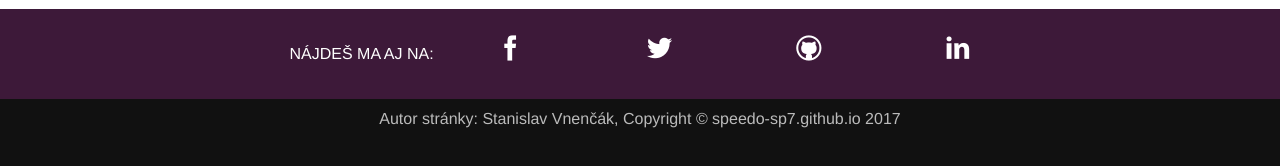
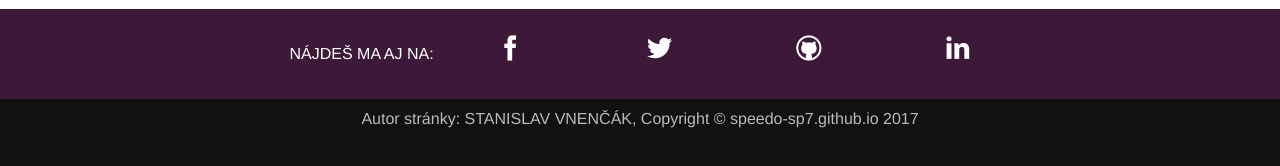
Before and after one commit to speedo-sp7/speedo-sp7.github.io, a Jekyll site: the page built from index.html, in a window 1280 px wide and 900 px high, scrolled down 546 px. Shown: the part 731-897 px from the top of the window. Built offline with Jekyll 4.4.1, drawn with Linux system fonts in a browser that asks for light colours; emoji names are drawn with the system emoji font.

```diff
--- a/_config.yml
+++ b/_config.yml
@@ -2,7 +2,7 @@
 name: Osobná webstránka - Stanislav Vnenčák
 email: svnencak@gmail.com
 tel: +421 917 523 738
-author: Stanislav Vnenčák
+author: STANISLAV VNENČÁK
 author_desc: FIIT STU - študent
 profile_image: /images/profile_image.jpg
 
```
